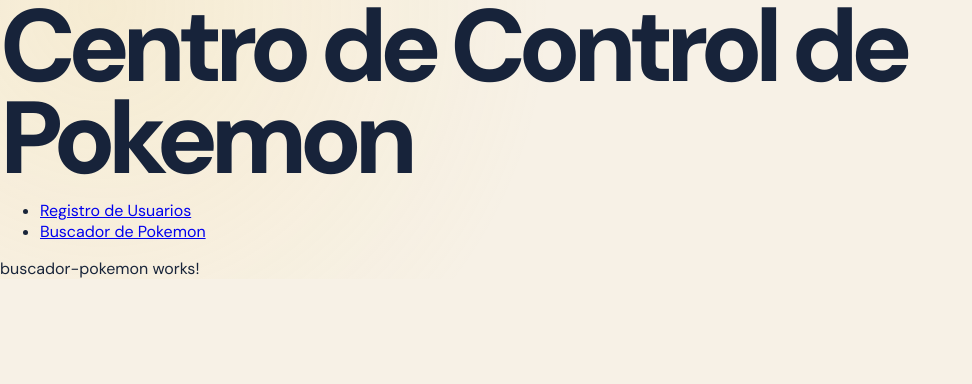
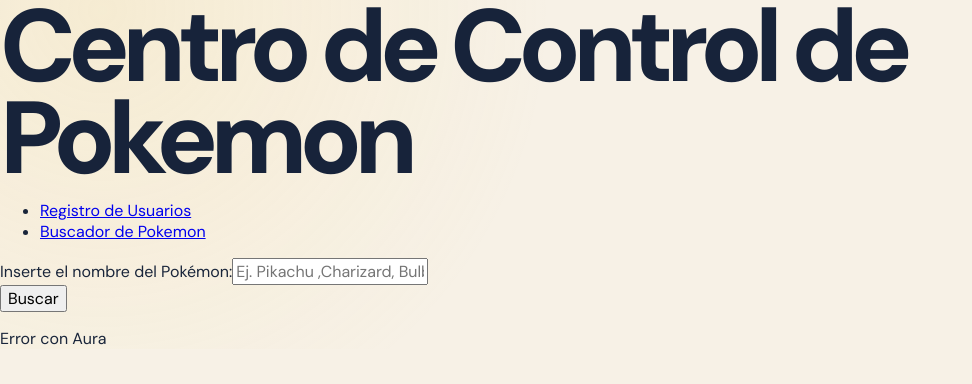
Before and after one commit to Carolhernandez2616/20260829_TALLER_ANGULAR_POKEMON, an Angular app in the folder BuscadorPokemon/: page /buscador in a window 1280 px wide. Shown: the top 384 px of the page, without its empty margins (0-972 px from the left). Built offline with nearby package versions, Linux system fonts and the light colour scheme.

Commit message:
Creación de página web Pokemon

```diff
--- a/BuscadorPokemon/src/app/components/buscador-pokemon/buscador-pokemon.html
+++ b/BuscadorPokemon/src/app/components/buscador-pokemon/buscador-pokemon.html
@@ -1 +1,29 @@
-<p>buscador-pokemon works!</p>
+<form (submit)="buscarPokemon()">
+  <div>
+    <label>Inserte el nombre del Pokémon:</label>
+        <input
+    type="text"
+    [(ngModel)]="nombrePokemonInput"
+    name="nombrePokemon"
+    placeholder="Ej. Pikachu ,Charizard, Bulbasaur"
+    required
+    />
+  </div>
+  <div>
+     <button type="submit">Buscar</button>
+
+  </div>
+
+</form>
+<div id="resultadoPokemon">
+    @if(pokemon(); as p){
+        <div>
+            <h2>{{ p.name }}</h2>
+            <img [src]="p.image" [alt]="p.name" />
+            <p><strong>Elementos:</strong> {{ p.type }}</p>
+        </div>
+
+    }@else if(!mensajeError()){
+      <p> Error con Aura </p>
+    }
+</div>
--- a/BuscadorPokemon/src/app/components/buscador-pokemon/buscador-pokemon.ts
+++ b/BuscadorPokemon/src/app/components/buscador-pokemon/buscador-pokemon.ts
@@ -1,9 +1,55 @@
-import { Component } from '@angular/core';
+import { Component, signal } from '@angular/core';
+import { FormsModule } from '@angular/forms';
+
+interface PokemonData {
+  name: string;
+  image: string;
+  type: string;
+}
 
 @Component({
-  imports: [],
+  imports: [FormsModule],
+  standalone: true, // DECLARA QUE UN COMPONENTE ES AUTONOMO
   selector: 'app-buscador-pokemon',
   styleUrl: './buscador-pokemon.css',
   templateUrl: './buscador-pokemon.html',
 })
-export class BuscadorPokemon {}
+
+
+export class BuscadorPokemon {
+  nombrePokemonInput = signal('') ;
+  pokemon = signal<PokemonData | null>(null);
+  mensajeError = signal<string | null>(null);
+
+  async buscarPokemon() {
+
+  const nombrePokemon = this.nombrePokemonInput().trim().toLowerCase();
+
+  if (!nombrePokemon) return;
+
+  this.mensajeError.set(null); // Limpiar mensaje de error antes de la búsqueda
+
+  try {
+
+    const  respuesta = await fetch(`https://pokeapi.co/api/v2/pokemon/${nombrePokemon}`);
+
+    if (!respuesta.ok) {
+    throw  new Error('¡No se encontró el Pokémon!');
+    }
+
+    const datos = await respuesta.json();
+
+    this.pokemon.set({
+      name: datos.name.toUpperCase(),
+      image: datos.sprites.front_default,
+      type: datos.types.map((typeInfo: any) => typeInfo.type.name).join (', '), //EL MAP ME CONVIERTE EN TEXTO DE ACUERDO CON LA PROPIEDAD QUE YO LE PIDA EN ESTE CASO ES NAME//ME LLAMA LISTAS
+    });
+
+  }catch (error: any) {
+    this.pokemon.set(null);
+    this.mensajeError.set(error.message);
+  }
+
+}
+
+}
```
Also changed, not shown: 1 other file (tests, documents, lock files or other folders).
